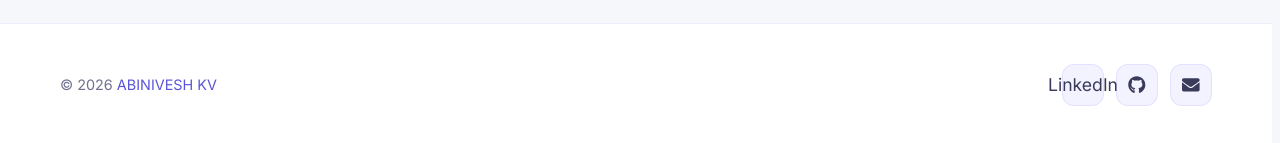
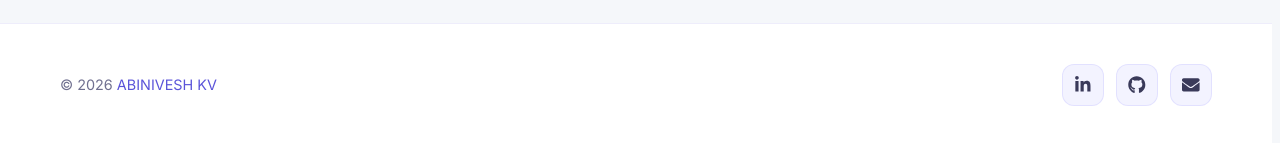
Before and after one commit to abinivesh1696/PERSONAL-PORTFOLIO, a React (Vite) app: page / in a window 1280 px wide. Shown: the part 6606-6749 px from the top of the page. Built offline with nearby package versions, Linux system fonts and the light colour scheme.

Commit message:
Update Footer component

```diff
--- a/src/components/Footer.jsx
+++ b/src/components/Footer.jsx
@@ -16,7 +16,6 @@ const Footer = () => {
             aria-label="LinkedIn"
           >
             <FaLinkedinIn />
-            <p> LinkedIn </p>
           </a>
           <a
             href="https://github.com/abinivesh1696"
```
